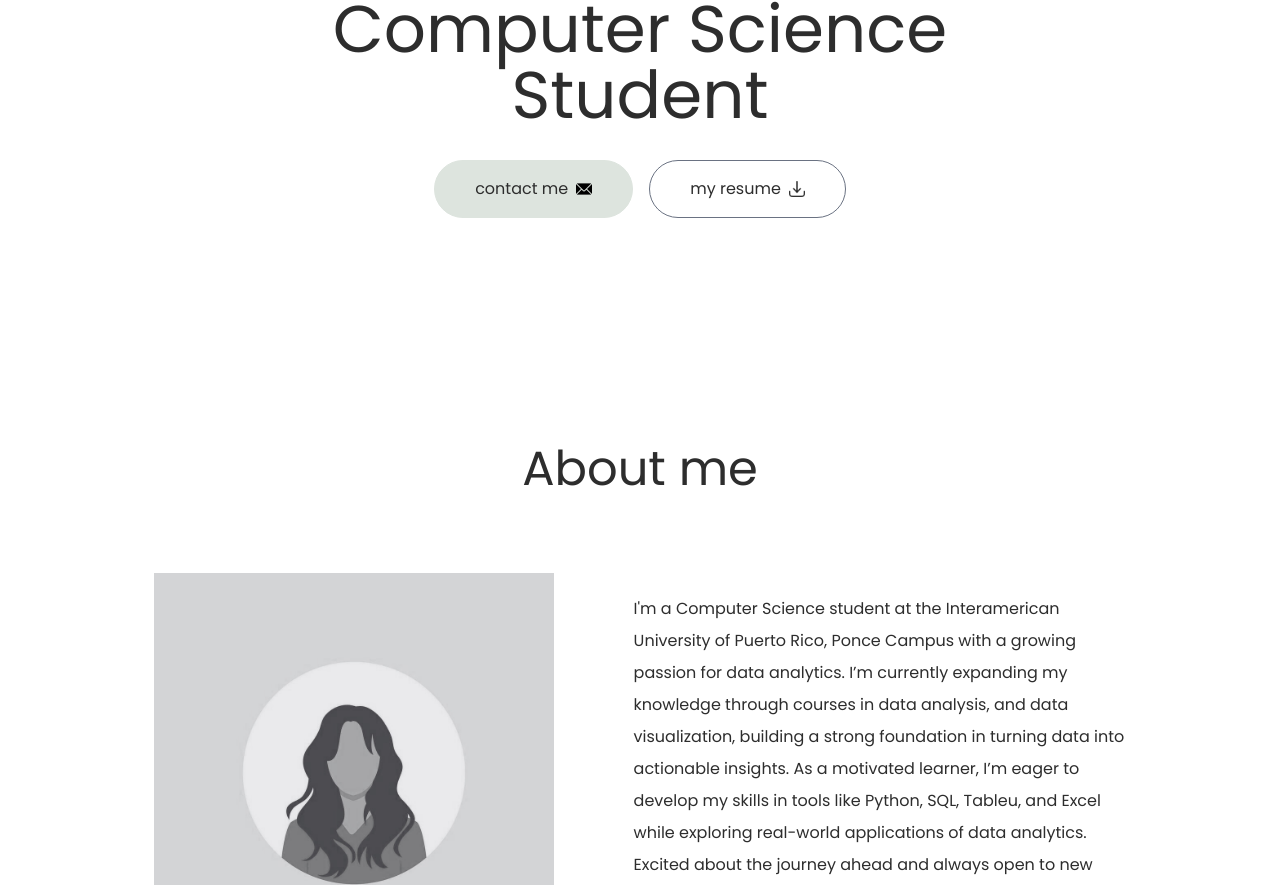
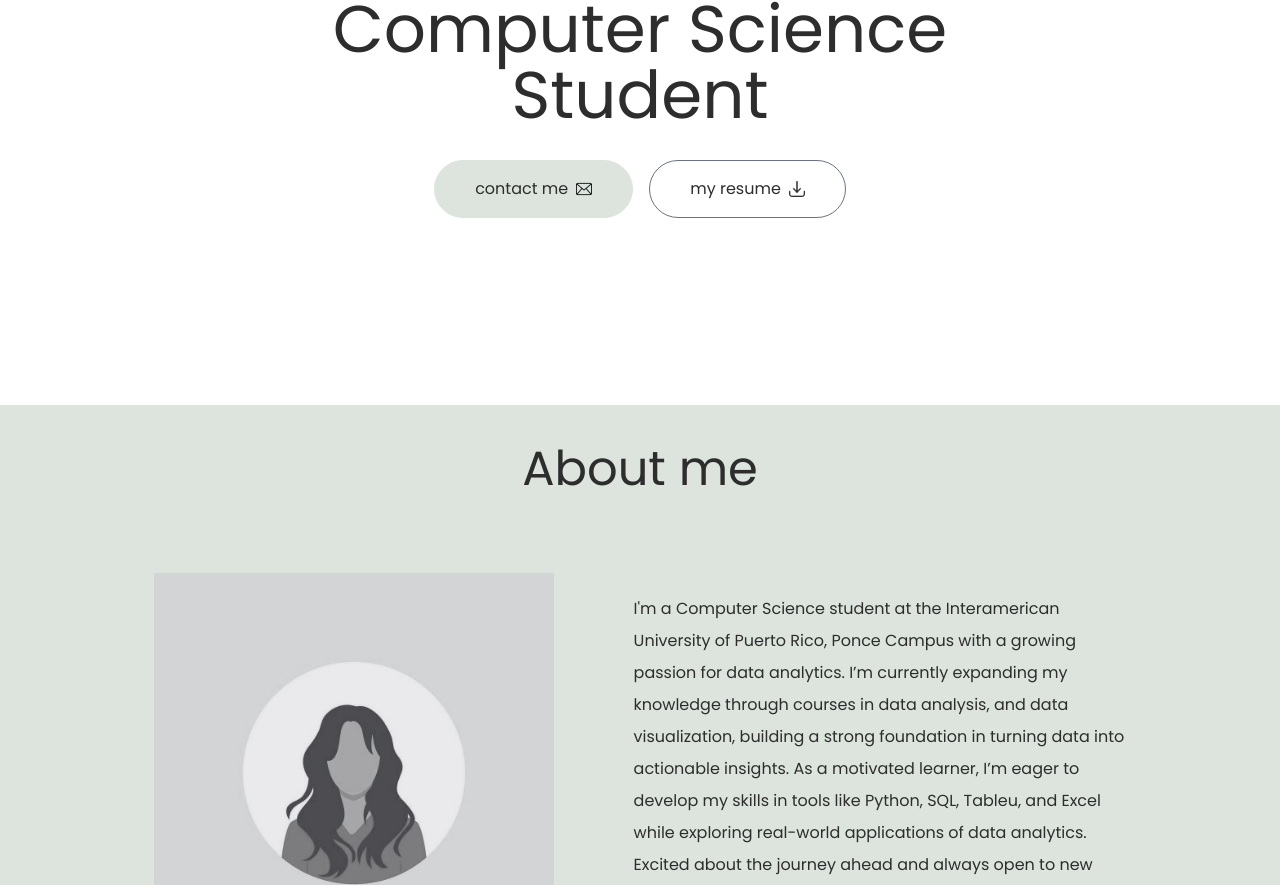
Before and after one commit to gr3yys/gooo-portfolio, a Next.js app: page / in a window 1280 px wide. Shown: the part 395-1280 px from the top of the page. Built offline with nearby package versions, Linux system fonts and the light colour scheme.

Commit message:
Added hove animation to header buttons.

```diff
--- a/app/components/About.jsx
+++ b/app/components/About.jsx
@@ -4,7 +4,7 @@ import React from 'react'
 
 const About = () => {
   return (
-    <div id='about' className='w-full px-[12%] py-10 scroll-mt-20'>
+    <div id='about' className='w-full px-[12%] py-10 scroll-mt-20 bg-[#dde4de]'>
         <h2 className='text-center text-5xl'>About me</h2>
 
         <div className='flex w-full flex-col lg:flex-row items-center gap-20 my-20'>
--- a/app/components/Header.jsx
+++ b/app/components/Header.jsx
@@ -16,8 +16,8 @@ const Header = () => {
         </h1>
         {/* <p className='max-w-2xl mx-auto'>Loprem Ipsum</p> */}
         <div className='flex flex-col sm:flex-row items-center gap-4 mt-4'>
-            <a href="#contact" className='px-10 py-3 border border-[#dde4de] rounded-full bg-[#dde4de] text-[#2d2d2d] flex items-center gap-2'>contact me <Image src={assets.mail_icon} alt='' className='w-4'/> </a>
-            <a href="/sample-resume.pdf" download className='px-10 py-3 border rounded-full border-gray-500 flex items-center gap-2'>my resume<Image src={assets.download_icon} alt='' className='w-4'/> </a>
+            <a href="#contact" className='px-10 py-3 border border-[#dde4de] rounded-full bg-[#dde4de] text-[#2d2d2d] flex items-center gap-2 transition delay-150 duration-300 ease-in-out hover:-translate-y-1 hover:scale-100'>contact me <Image src={assets.mail_outline} alt='' className='w-4'/> </a>
+            <a href="/sample-resume.pdf" download className='px-10 py-3 border rounded-full border-gray-500 flex items-center gap-2 transition delay-150 duration-300 ease-in-out hover:-translate-y-1 hover:scale-100'>my resume<Image src={assets.download_icon} alt='' className='w-4'/> </a>
         </div>
     </div>
   )
--- a/assets/assets.js
+++ b/assets/assets.js
@@ -16,6 +16,7 @@ import logo from './logo.png';
 import logo_dark from './logo_dark.png';
 import mail_icon from './mail_icon.png';
 import mail_icon_dark from './mail_icon_dark.png';
+import mail_outline from './mail-outline.png';
 import profile_img from './profile_img.jpg';
 import download_icon from './download-icon.png';
 import moon_icon from './moon_icon.png';
@@ -53,6 +54,7 @@ export const assets = {
     logo_dark,
     mail_icon,
     mail_icon_dark,
+    mail_outline,
     profile_img,
     download_icon,
     moon_icon,
```
Also changed, not shown: assets/mail-outline.png (added).
